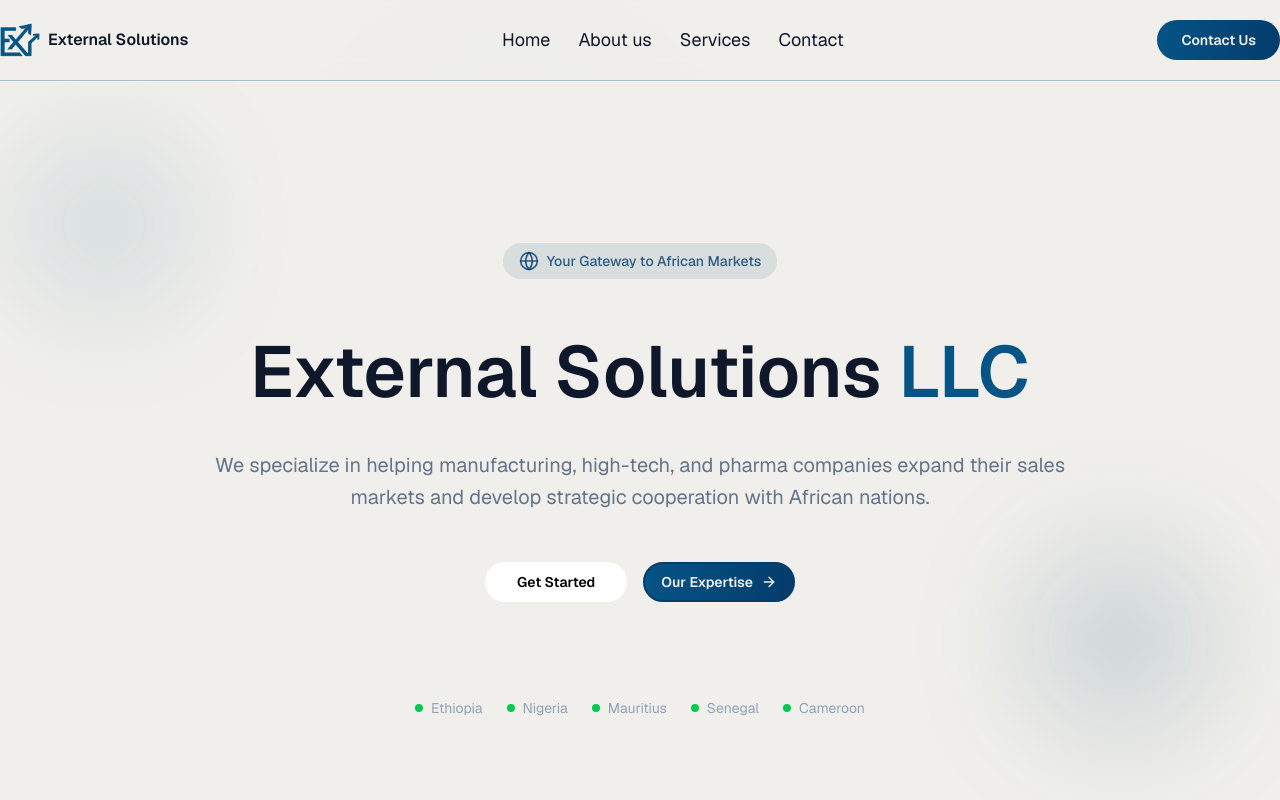
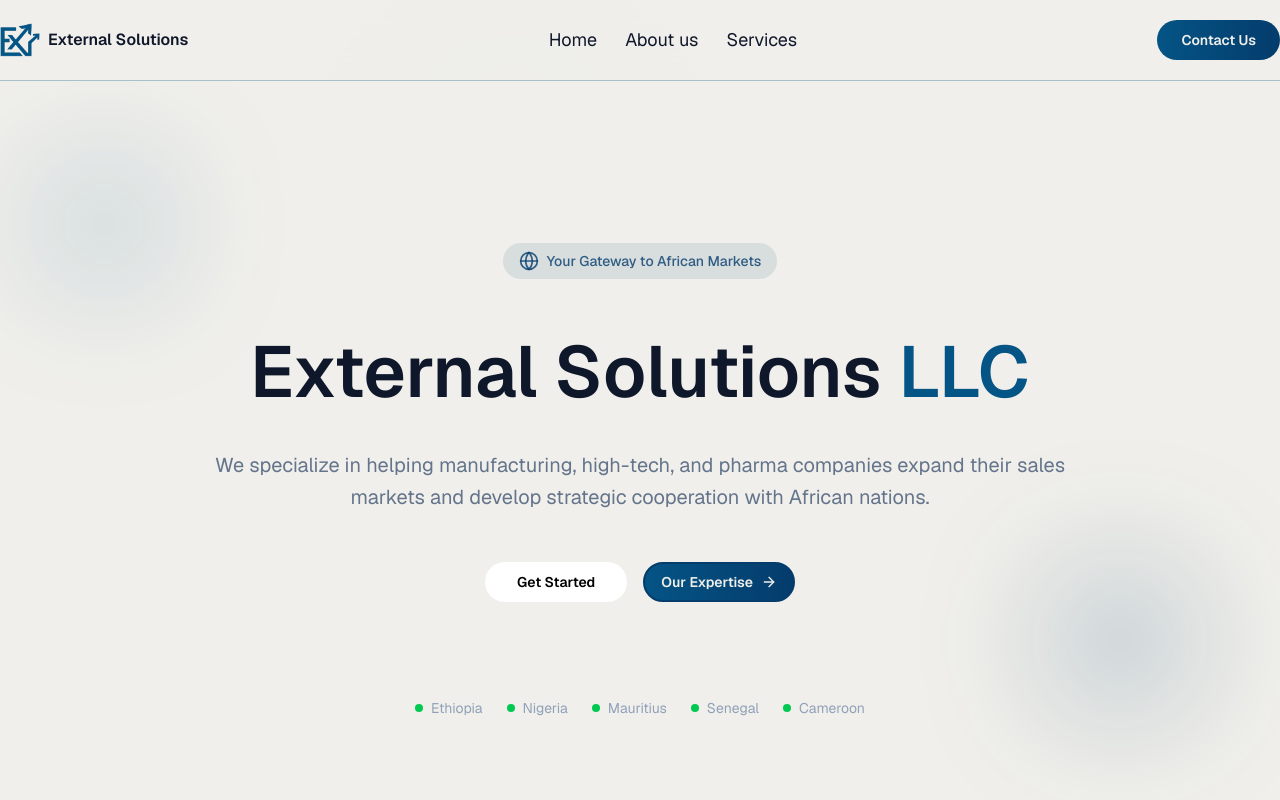
Before and after one commit to aelaf-git/External-Solutions-Website, a Next.js app: page / in a window 1280 px wide. Shown: the top 800 px of the page. Built offline with nearby package versions, Linux system fonts and the light colour scheme.

Commit message:
chore: ignore build artifacts and cache files in .next directory

```diff
--- a/components/navbar.tsx
+++ b/components/navbar.tsx
@@ -2,7 +2,7 @@
 
 import { useState } from "react"
 import Link from "next/link"
-import { Menu, X, Search, Shield } from "lucide-react"
+import { Menu, X } from "lucide-react"
 import { Button } from "@/components/ui/button"
 import { NavigationMenu, NavigationMenuList, NavigationMenuItem } from "@/components/ui/navigation-menu"
 
@@ -13,7 +13,6 @@ export default function Navbar() {
     { label: "Home", href: "/" },
     { label: "About us", href: "/about" },
     { label: "Services", href: "/services" },
-    { label: "Contact", href: "/contact" },
   ]
 
   return (
```
